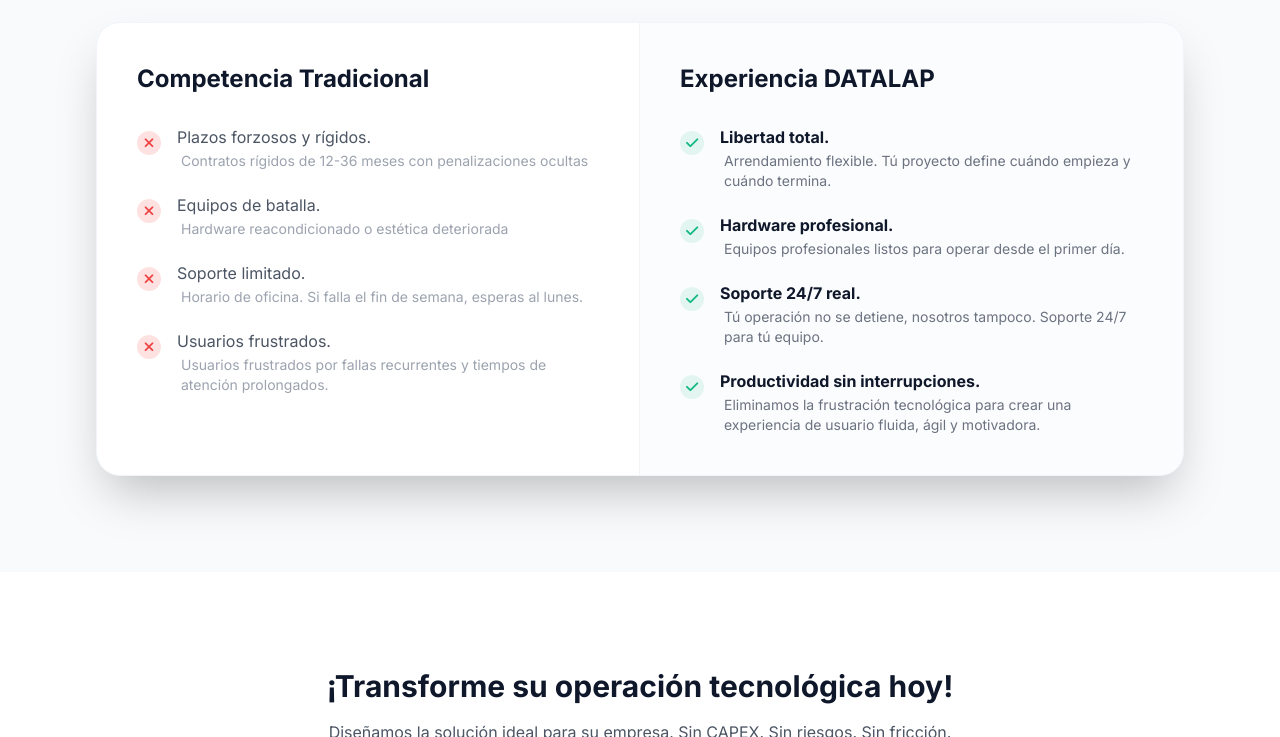
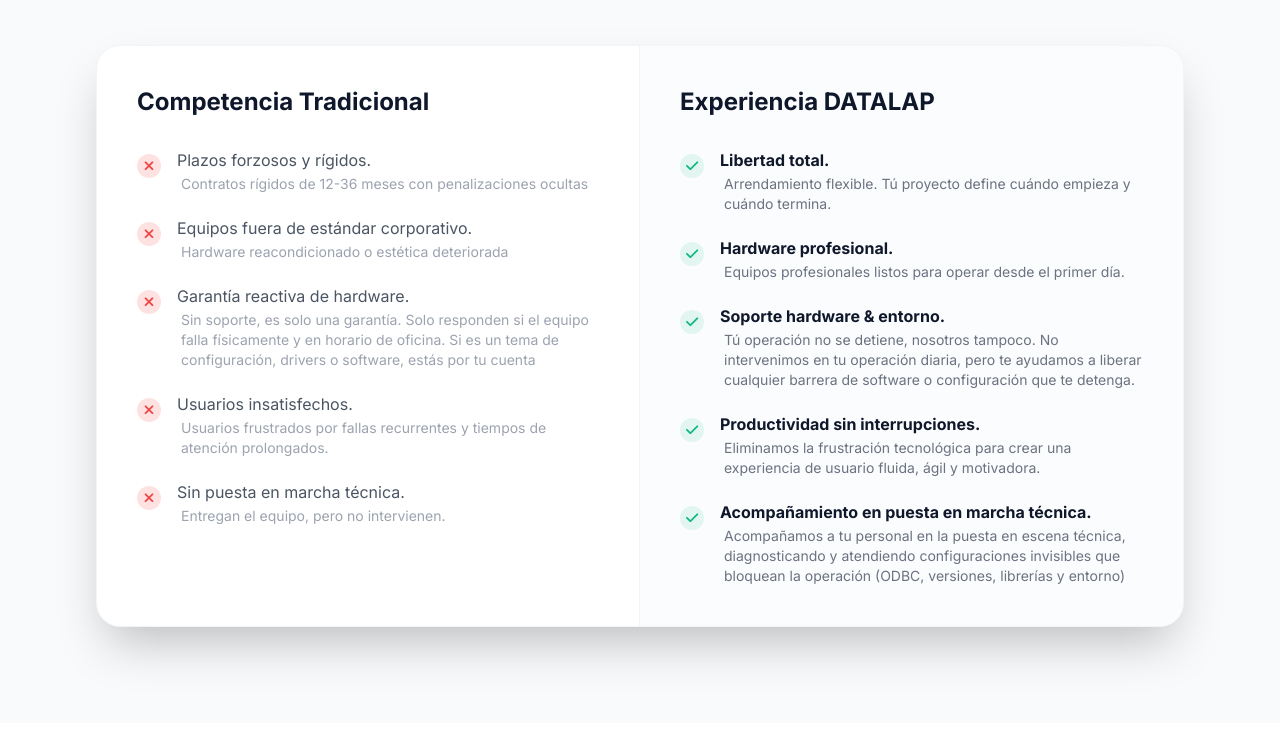
Before and after one commit to Pepelwapo/datalap_web, a plain HTML site: page index.html in a window 1280 px wide. Shown: the part 2063-2800 px from the top of the page. Drawn offline with nearby package versions, Linux system fonts and the light colour scheme.

Commit message:
Version 3.2.0  | ortografia header | correccion escrito formulario contacto  |  cambios en soporte (alcanse) y comparativa en Por qué elegir DATALAP

```diff
--- a/index.html
+++ b/index.html
@@ -4,14 +4,18 @@
     <meta charset="UTF-8">
     <meta name="viewport" content="width=device-width, initial-scale=1.0">
     <title>DATALAP | Arrendamiento de Cómputo Empresarial</title>
-    <meta name="description" content="Arrendamiento puro de laptops y equipos de cómputo para empresas. Sin plazos forzosos y 100% deducible.">
+    <meta name="description" content="Arrendamiento flexible de laptops para empresas. Sin plazos forzosos y 100% deducible.">
 
     <link rel="preconnect" href="https://fonts.googleapis.com">
     <link rel="preconnect" href="https://fonts.gstatic.com" crossorigin>
     <link href="https://fonts.googleapis.com/css2?family=Inter:wght@300;400;600;700;800&display=swap" rel="stylesheet">
     <link rel="stylesheet" href="https://cdnjs.cloudflare.com/ajax/libs/font-awesome/6.4.0/css/all.min.css">
     <script src="https://cdn.tailwindcss.com"></script>
-    <!--// Version 3.0.2  Cambios en ¿Por qué elegir DATALAP?-->
+    <!--// Version 3.1.0
+    ortografia header
+    correccion escrito formulario contacto
+    cambios en soporte (alcanse) y comparativa en Por qué elegir DATALAP
+    -->
     <script>
         tailwind.config = {
             theme: {
@@ -96,7 +100,7 @@
                 </h1>
                 <p class="mt-4 max-w-2xl mx-auto text-xl text-text-gray mb-10">
                     Transformamos la infraestructura tecnológica en una ventaja competitiva.
-                    Arrendamiento de laptops empresariales flexible, hardware de gama alta sin CAPEX y sin friccion operativa.
+                    Arrendamiento de laptops empresariales flexible, hardware de gama alta sin CAPEX y sin fricción operativa.
                 </p>
             </div>
         </div>
@@ -154,7 +158,7 @@
                         <i class="fas fa-certificate text-2xl"></i>
                     </div>
                     <h4 class="text-xl font-bold text-white mb-4">Cero Fricción</h4>
-                    <p class="text-text-gray text-sm leading-relaxed">Continuidad garantizada. Equipos de gama superior y soporte técnico 24/7. Si algo falla, lo resolvemos al instante.</p>
+                    <p class="text-text-gray text-sm leading-relaxed">Continuidad garantizada. Equipos de gama profesional y disponibilidad tecnológica absoluta. Optimizamos tu infraestructura para que nada detenga tu operación.</p>
                 </div>
                 <div class="bg-brand-card p-8 rounded-2xl border border-white/5 hover:border-brand-accent/50 transition-all group">
                     <div class="w-12 h-12 bg-blue-500/20 rounded-lg flex items-center justify-center mb-6 text-blue-400 group-hover:text-brand-accent transition-colors">
@@ -207,7 +211,7 @@
             </div>
             <div class="flex flex-col">
               <span class="text-gray-600 font-medium leading-tight">
-                Equipos de batalla.
+                Equipos fuera de estándar corporativo.
               </span>
               <span class="text-gray-400 text-sm mt-1 pl-1">
                 Hardware reacondicionado o estética deteriorada
@@ -221,10 +225,10 @@
             </div>
             <div class="flex flex-col">
               <span class="text-gray-600 font-medium leading-tight">
-                Soporte limitado.
+                Garantía reactiva de hardware.
               </span>
               <span class="text-gray-400 text-sm mt-1 pl-1">
-                Horario de oficina. Si falla el fin de semana, esperas al lunes.
+                Sin soporte, es solo una garantía. Solo responden si el equipo falla físicamente y en horario de oficina. Si es un tema de configuración, drivers o software, estás por tu cuenta
               </span>
             </div>
           </li>
@@ -235,13 +239,29 @@
             </div>
             <div class="flex flex-col">
               <span class="text-gray-600 font-medium leading-tight">
-                Usuarios frustrados.
+                Usuarios insatisfechos.
               </span>
               <span class="text-gray-400 text-sm mt-1 pl-1">
                 Usuarios frustrados por fallas recurrentes y tiempos de atención prolongados.
               </span>
             </div>
           </li>
+
+            <li class="flex items-start gap-4">
+            <div class="mt-1 bg-red-100 p-1 rounded-full">
+                <i class="fas fa-times text-red-500 text-sm w-4 h-4 flex items-center justify-center"></i>
+            </div>
+            <div class="flex flex-col">
+                <span class="text-gray-600 font-medium leading-tight">
+                Sin puesta en marcha técnica.
+                </span>
+                <span class="text-gray-400 text-sm mt-1 pl-1">
+                Entregan el equipo, pero no intervienen.
+                </span>
+            </div>
+            </li>
+
+
         </ul>
       </div>
 
@@ -286,10 +306,11 @@
             </div>
             <div class="flex flex-col">
               <span class="font-bold text-brand-dark leading-tight">
-                Soporte 24/7 real.
+                Soporte hardware & entorno.
               </span>
               <span class="text-gray-500 text-sm mt-1 pl-1">
-                Tú operación no se detiene, nosotros tampoco. Soporte 24/7 para tú equipo.
+                Tú operación no se detiene, nosotros tampoco.
+                No intervenimos en tu operación diaria, pero te ayudamos a liberar cualquier barrera de software o configuración que te detenga.
               </span>
             </div>
           </li>
@@ -307,6 +328,21 @@
               </span>
             </div>
           </li>
+
+            <li class="flex items-start gap-4">
+            <div class="mt-1 bg-brand-success/10 p-1 rounded-full">
+                <i class="fas fa-check text-brand-success text-sm w-4 h-4 flex items-center justify-center"></i>
+            </div>
+            <div class="flex flex-col">
+                <span class="font-bold text-brand-dark leading-tight">
+                Acompañamiento en puesta en marcha técnica.
+                </span>
+                <span class="text-gray-500 text-sm mt-1 pl-1">
+                Acompañamos a tu personal en la puesta en escena técnica, diagnosticando y atendiendo configuraciones invisibles que bloquean la operación (ODBC, versiones, librerías y entorno)
+                </span>
+            </div>
+            </li>
+
 
           <!--<li class="flex items-start gap-4">
             <div class="mt-1 bg-brand-success/10 p-1 rounded-full">
@@ -334,7 +370,7 @@
             <div class="text-center mb-12">
                 <h2 class="text-3xl font-bold text-brand-dark mb-4">¡Transforme su operación tecnológica hoy!</h2>
                 <p class="text-gray-600">Diseñamos la solución ideal para su empresa. Sin CAPEX. Sin riesgos. Sin fricción.</p>
-                <p class="text-gray-400">Un especialista en se pondrá en contacto con usted.</p>
+                <p class="text-gray-400">Un especialista se pondrá en contacto con usted.</p>
 
             </div>
 
```
